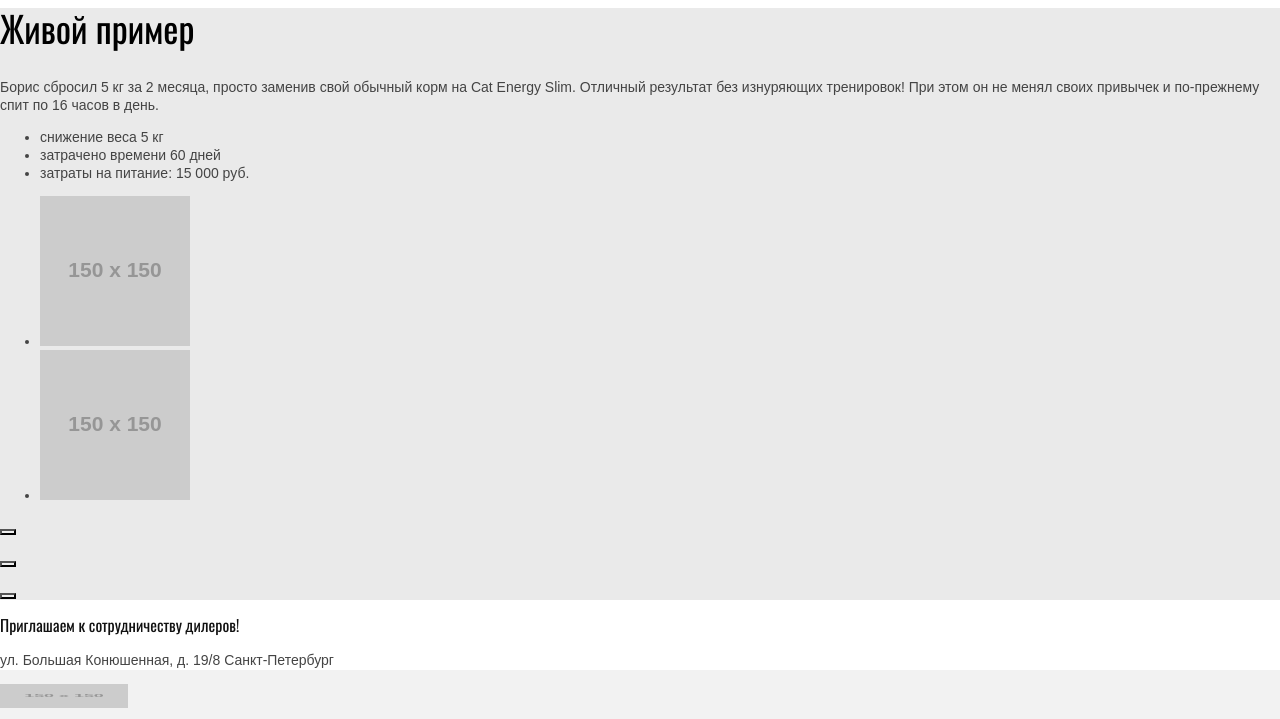
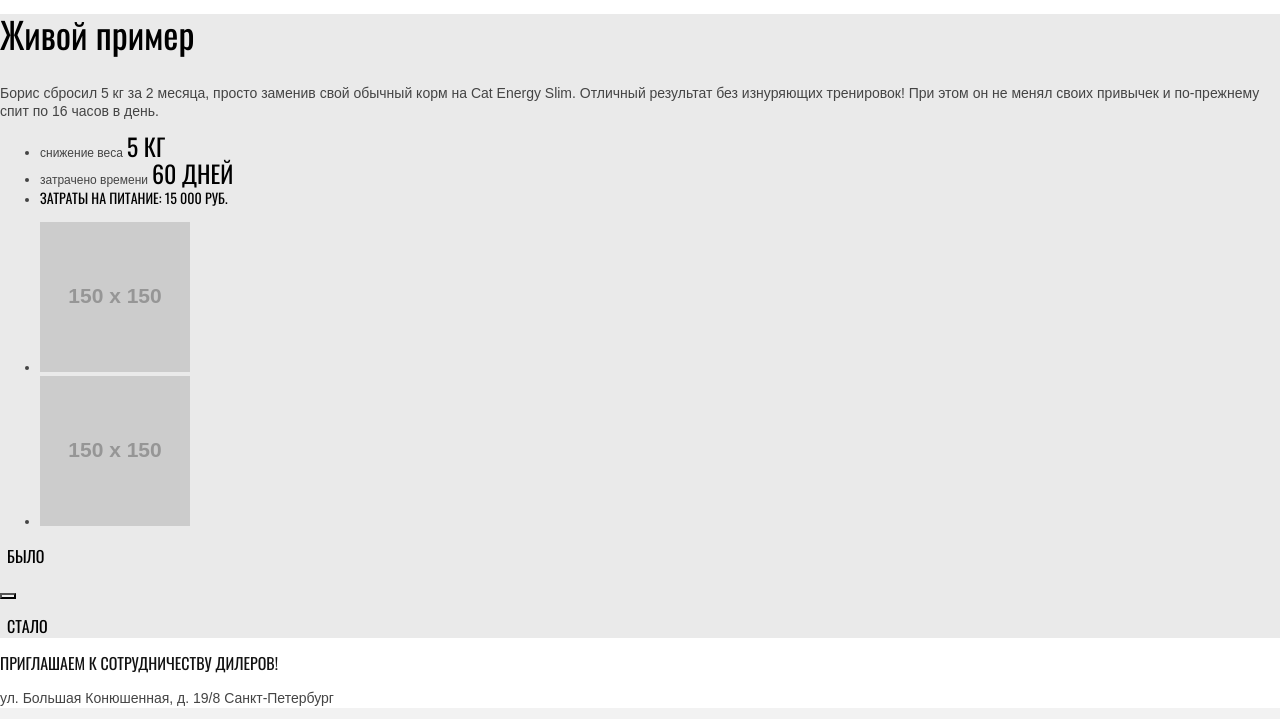
Before and after one commit to nastradalus/1275829-cat-energy-21, a website: page source/index.html in a window 1280 px wide. Shown: the part 1270-1989 px from the top of the page. Drawn offline with nearby package versions, Linux system fonts and the light colour scheme; files that its build step writes are made by us from their sources; placeholder pictures from the web are drawn by us.

Commit message:
Вносит правки по стилизации

```diff
--- a/source/index.html
+++ b/source/index.html
@@ -144,17 +144,13 @@
         </ul>
 
         <div class="slider__nav">
-          <button class="slider__button-arrow slider__button-arrow--before" type="button">
-            <span class="visually-hidden">Отобразить состояние кота до использования корма</span>
-          </button>
+          <button class="slider__button-arrow slider__button-arrow--before" type="button">Было</button>
           <p class="slider__progress">
             <button class="slider__button-dot" type="button">
               <span class="visually-hidden">Изменить отображение фотографий котов</span>
             </button>
           </p>
-          <button class="slider__button-arrow slider__button-arrow--after" type="button">
-            <span class="visually-hidden">Отобразить состояние кота после использования корма</span>
-          </button>
+          <button class="slider__button-arrow slider__button-arrow--after" type="button">Стало</button>
         </div>
 
       </div>
--- a/source/sass/blocks/card-address.scss
+++ b/source/sass/blocks/card-address.scss
@@ -3,6 +3,7 @@
   color: $color-tertiary-extra-dark;
   font-size: 16px;
   line-height: 18px;
+  text-transform: uppercase;
 }
 
 .card-address__text {
--- a/source/sass/blocks/main-example.scss
+++ b/source/sass/blocks/main-example.scss
@@ -9,3 +9,36 @@
   line-height: 40px;
   font-weight: 400;
 }
+
+.main-example__caption {
+  &--highlighted {
+    font-size: 12px;
+    line-height: 12px;
+  }
+
+  &--total {
+    font-family: $font-additional;
+    color: $color-black;
+    font-size: 14px;
+    line-height: 20px;
+    text-transform: uppercase;
+  }
+}
+
+.main-example__value {
+  &--highlighted {
+    font-family: $font-additional;
+    color: $color-black;
+    font-size: 24px;
+    line-height: 24px;
+    text-transform: uppercase;
+  }
+
+  &--total {
+    font-family: $font-additional;
+    color: $color-black;
+    font-size: 14px;
+    line-height: 20px;
+    text-transform: uppercase;
+  }
+}
--- a/source/sass/blocks/map.scss
+++ b/source/sass/blocks/map.scss
@@ -1,7 +1,13 @@
-.map.map--main .map__card {
-  background-color: $color-white;
+.map {
+  &--main {
+    .map__card {
+      background-color: $color-white;
+    }
+  }
+
+  &--inner {
+    .map__card {
+      background-color: $color-secondary-light;
+    }
+  }
 }
-
-.map.map--inner .map__card {
-  background-color: $color-secondary-light;
-}
--- a/source/sass/blocks/nav.scss
+++ b/source/sass/blocks/nav.scss
@@ -4,10 +4,12 @@
 
 .nav__item {
   color: $color-black;
+  font-size: 20px;
+  line-height: 20px;
   font-weight: 500;
   text-transform: uppercase;
 
-  &.nav__item--current {
+  &--current {
     border-bottom: 1px solid $color-primary;
   }
 }
--- a/source/sass/blocks/product-more.scss
+++ b/source/sass/blocks/product-more.scss
@@ -11,3 +11,8 @@
   font-size: 12px;
   line-height: 16px;
 }
+
+.product-more__button {
+  font-size: 16px;
+  line-height: 16px;
+}
--- /dev/null
+++ b/source/sass/blocks/slider.scss
@@ -0,0 +1,18 @@
+.slider__button-arrow {
+  font-family: $font-additional;
+  color: $color-black;
+  font-size: 16px;
+  line-height: 20px;
+  text-transform: uppercase;
+  background-color: transparent;
+  cursor: pointer;
+  border: 1px solid transparent;
+
+  &:hover {
+    border-bottom: 1px solid rgba($color-black, 0.4);
+  }
+
+  &:active {
+    border-bottom: 1px solid transparent;
+  }
+}
--- a/source/sass/globals/fonts.scss
+++ b/source/sass/globals/fonts.scss
@@ -1,6 +1,6 @@
 @font-face {
   font-family: "Oswald";
-  src: local("Oswald"), url("../../fonts/oswaldregular.woff2") format("woff2"), url("../../fonts/oswaldregular.woff") format("woff");
+  src: local("Oswald"), url("../fonts/oswaldregular.woff2") format("woff2"), url("../../fonts/oswaldregular.woff") format("woff");
   font-weight: 400;
   font-style: normal;
   font-display: swap;
@@ -8,7 +8,7 @@
 
 @font-face {
   font-family: "Oswald";
-  src: local("Oswald"), url("../../fonts/oswaldmedium.woff2") format("woff2"), url("../../fonts/oswaldmedium.woff2") format("woff2");
+  src: local("Oswald"), url("../fonts/oswaldmedium.woff2") format("woff2"), url("../../fonts/oswaldmedium.woff") format("woff");
   font-weight: 500;
   font-style: normal;
   font-display: swap;
--- a/source/sass/globals/settings.scss
+++ b/source/sass/globals/settings.scss
@@ -19,13 +19,8 @@
 
 /* BREAK POINTS */
 
-$max-desktop: 1980px;
-$max-tablet: 1024px;
-$max-mobile: 767px;
-
-$min-mobile: 320px;
-$min-tablet: 768px;
-$min-desktop: 1025px;
+$tablet: 768px;
+$desktop: 1440px;
 
 /* FONTS */
 
--- a/source/sass/style.scss
+++ b/source/sass/style.scss
@@ -24,3 +24,4 @@
 @import "blocks/additional-product-card";
 @import "blocks/order-content";
 @import "blocks/form";
+@import "blocks/slider";
```
